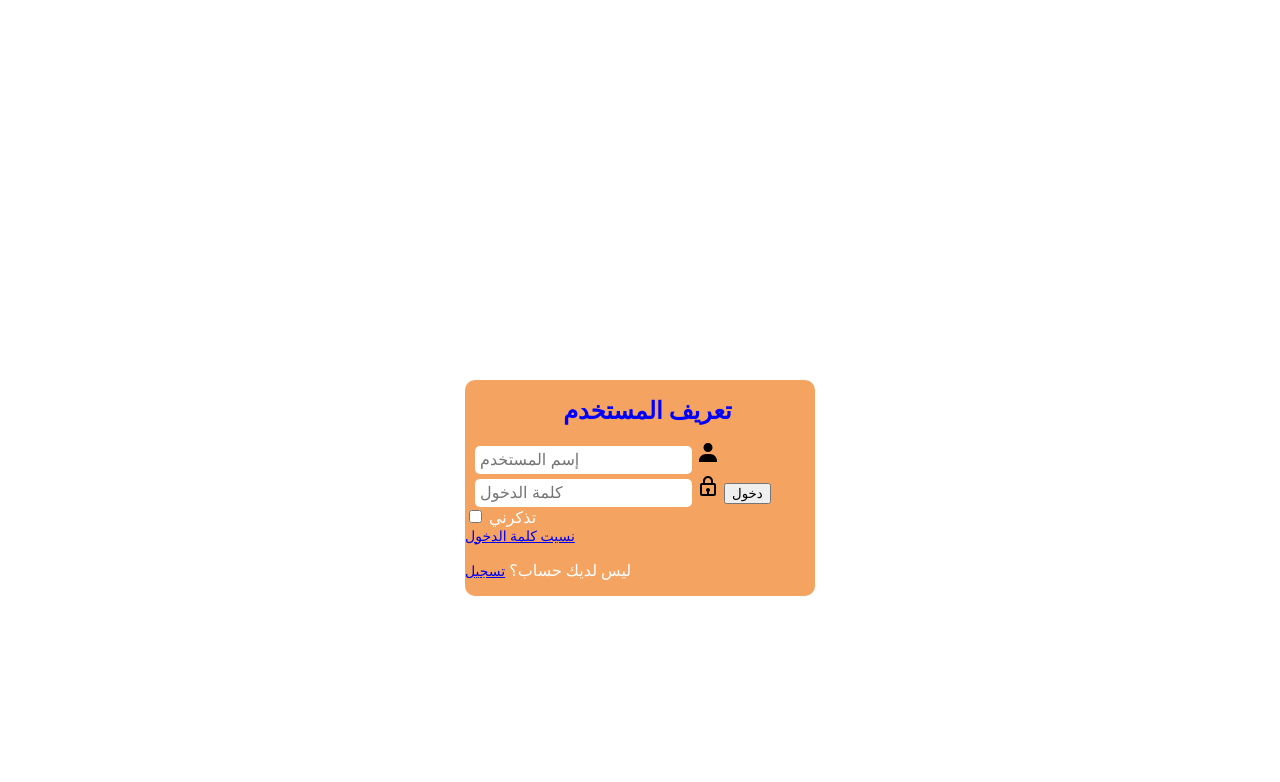
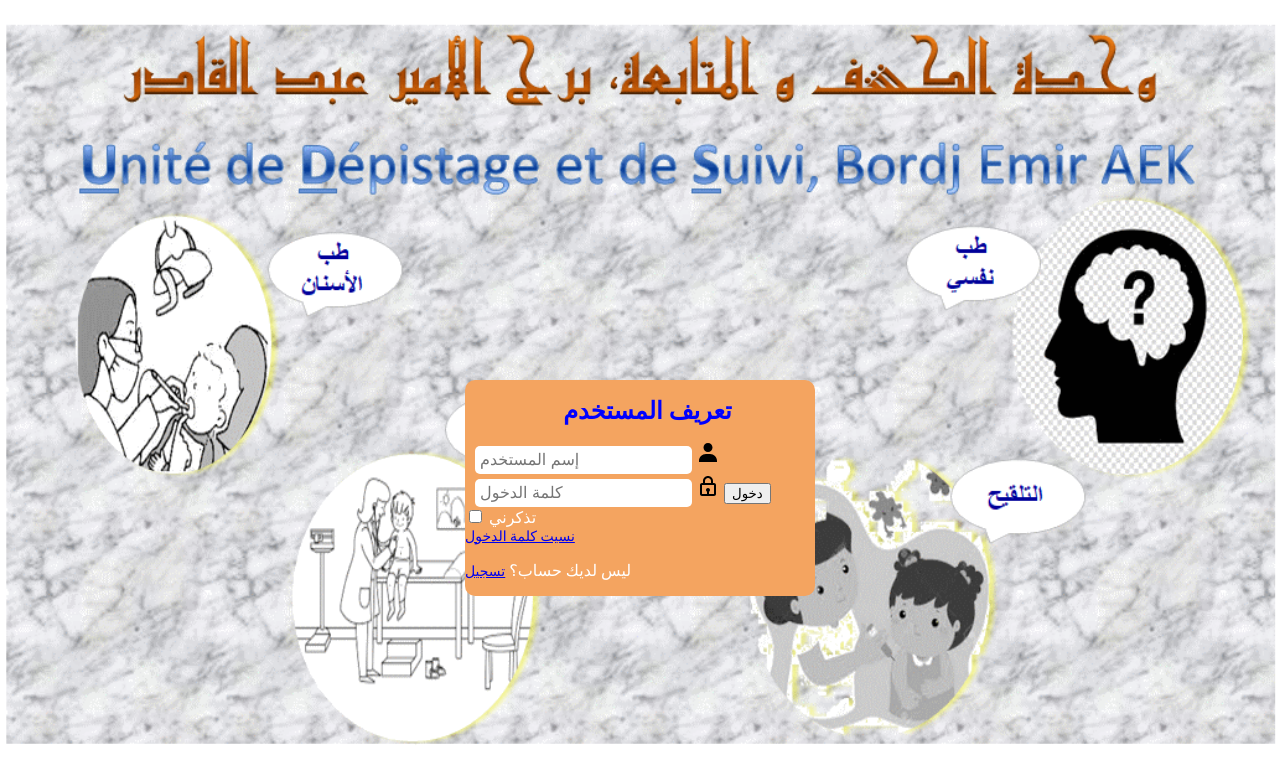
Before and after one commit to UDS-BEA/Home, a plain HTML site: page index.html in a window 1280 px wide. Drawn offline with Linux system fonts and the light colour scheme.

Commit message:
Update index.html

```diff
--- a/index.html
+++ b/index.html
@@ -2,7 +2,7 @@
 <html>
     <head>
      <title>الملف الطبي المدرسي</title>
-     <link rel="stylesheet" href="../Styles/uds.css">
+     <link rel="stylesheet" href="uds.css">
 
     </head>
 
```
